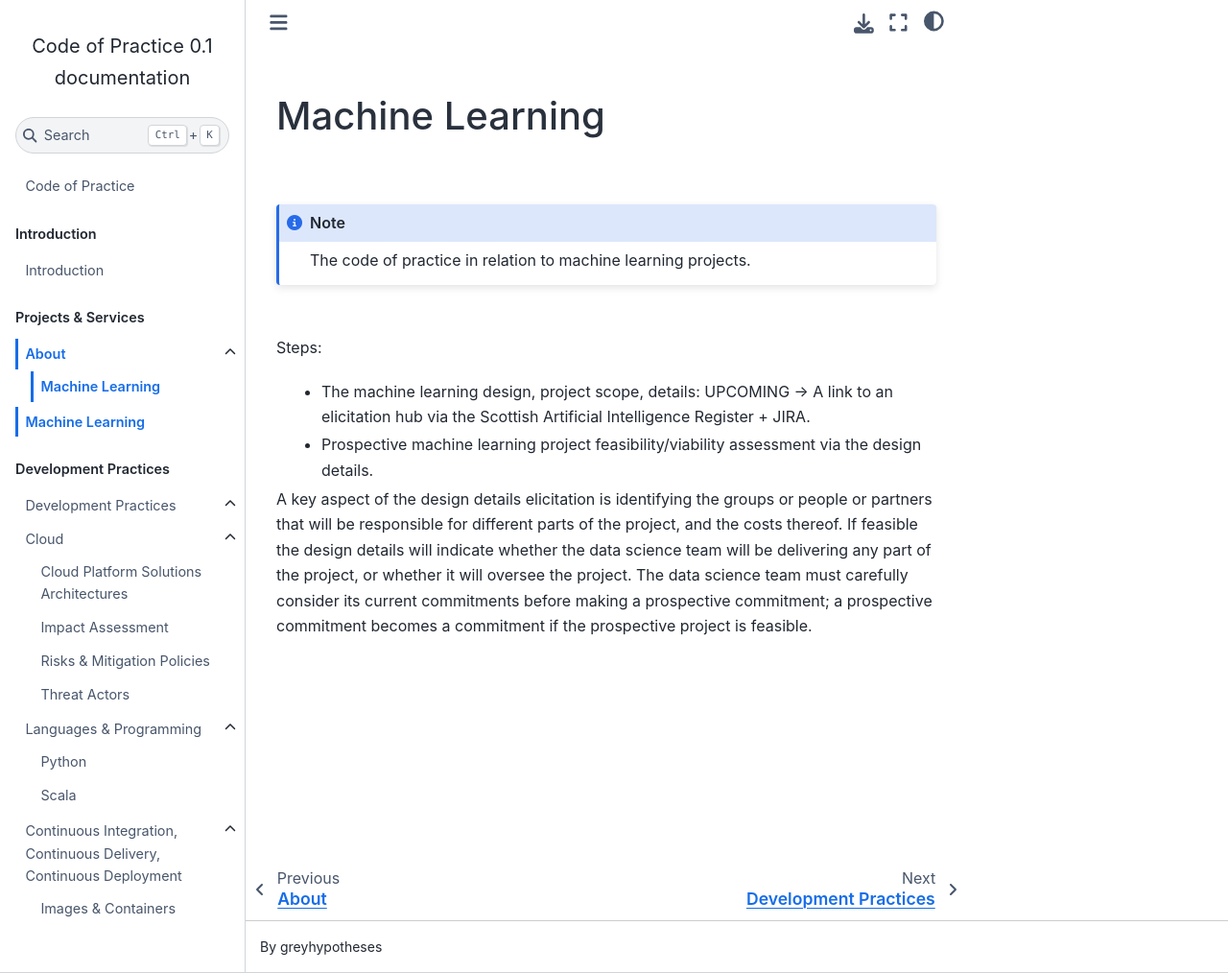
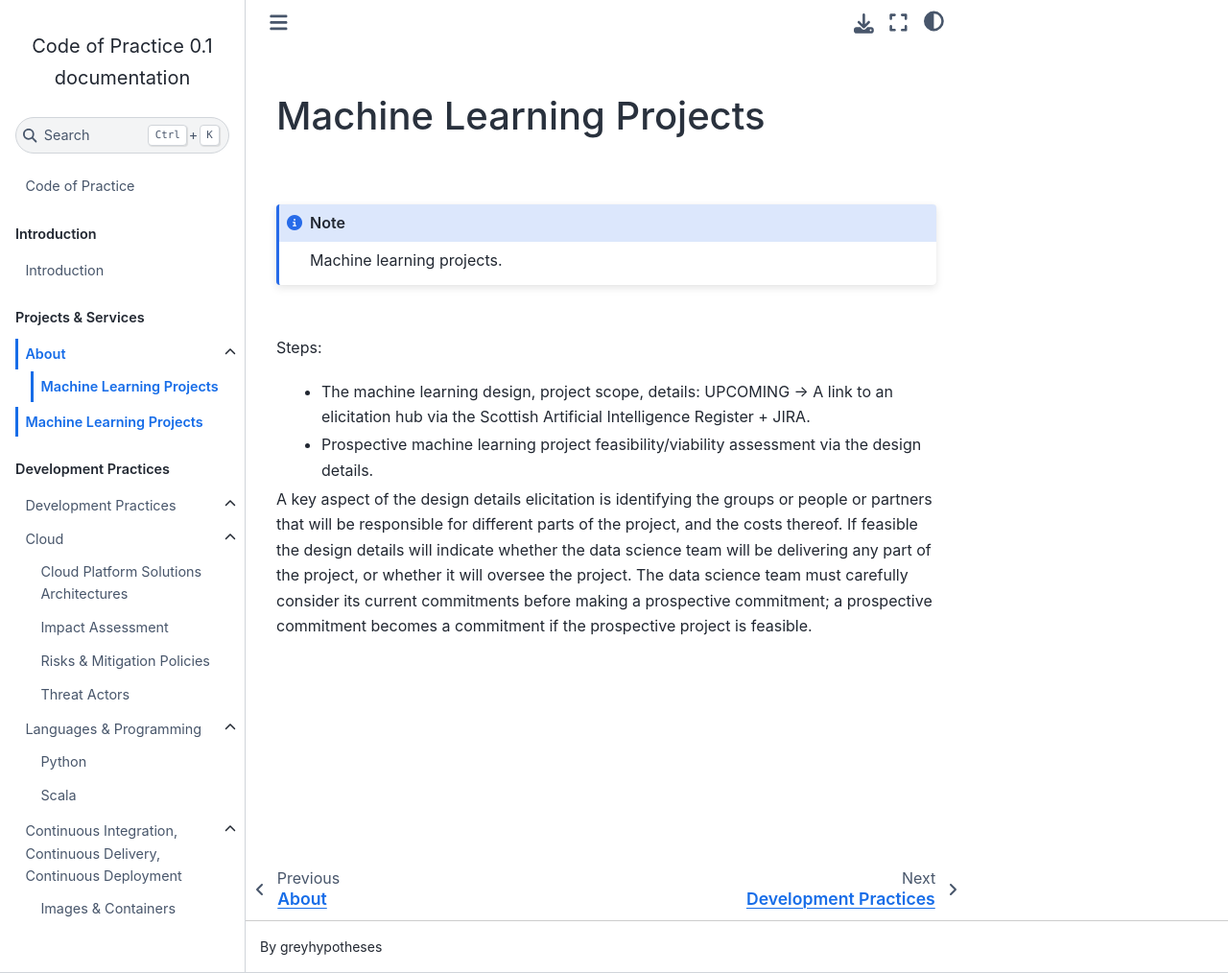
Before and after one commit to thereferences/practice, a Sphinx documentation site: the page built from docs/source/services/ml.md, in a window 1280 px wide and 1014 px high. Shown: the whole window at 96% size. Built offline with Sphinx 7.4.7 and the Sphinx Book theme 1.1.4, drawn with Linux system fonts in a browser that asks for light colours.

Commit message:
Update docs/source/services/ml.md

```diff
--- a/docs/source/services/ml.md
+++ b/docs/source/services/ml.md
@@ -1,11 +1,11 @@
 <br>
 
-# Machine Learning
+# Machine Learning Projects
 
 <br>
 
 :::{note}
-The code of practice in relation to machine learning projects.
+Machine learning projects.
 :::
 
 <br>
```
